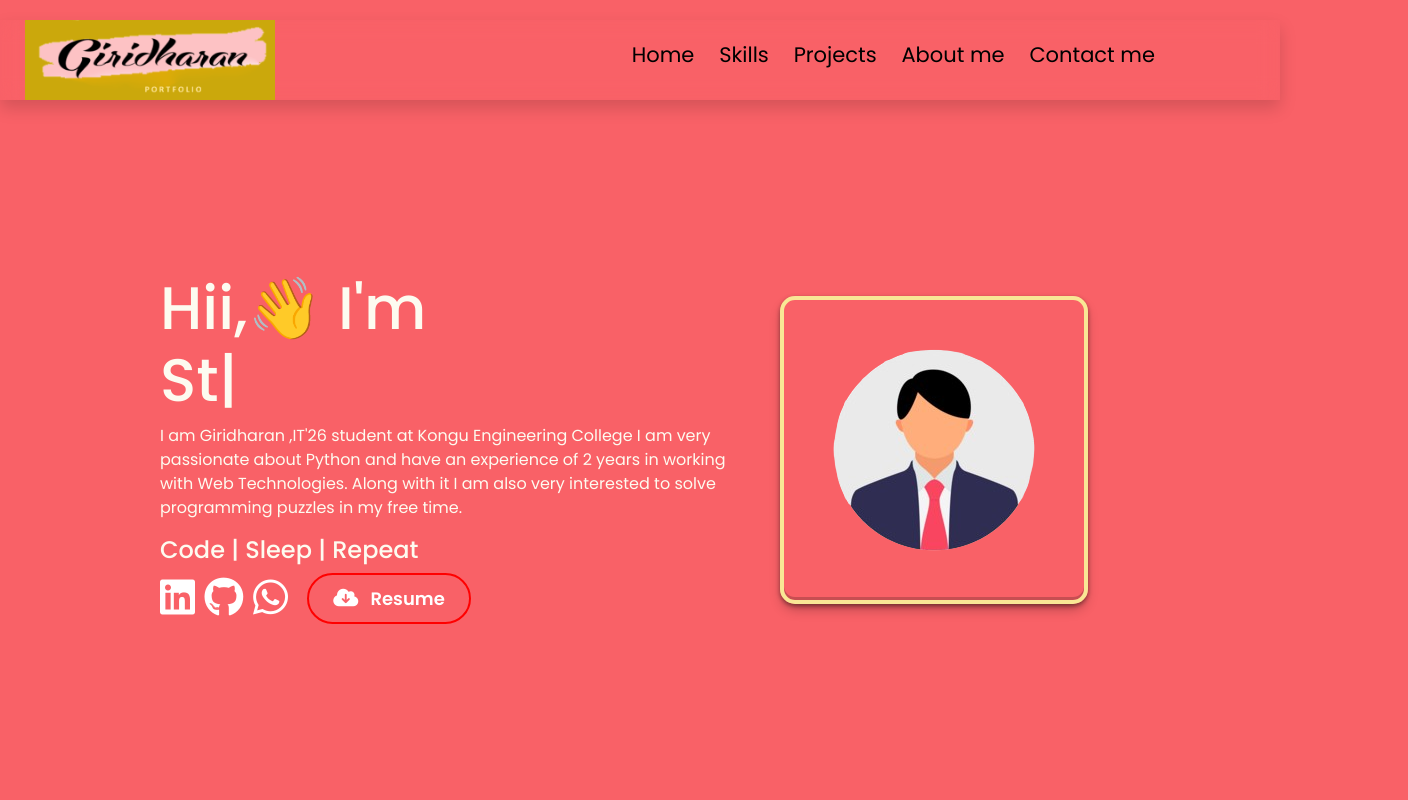
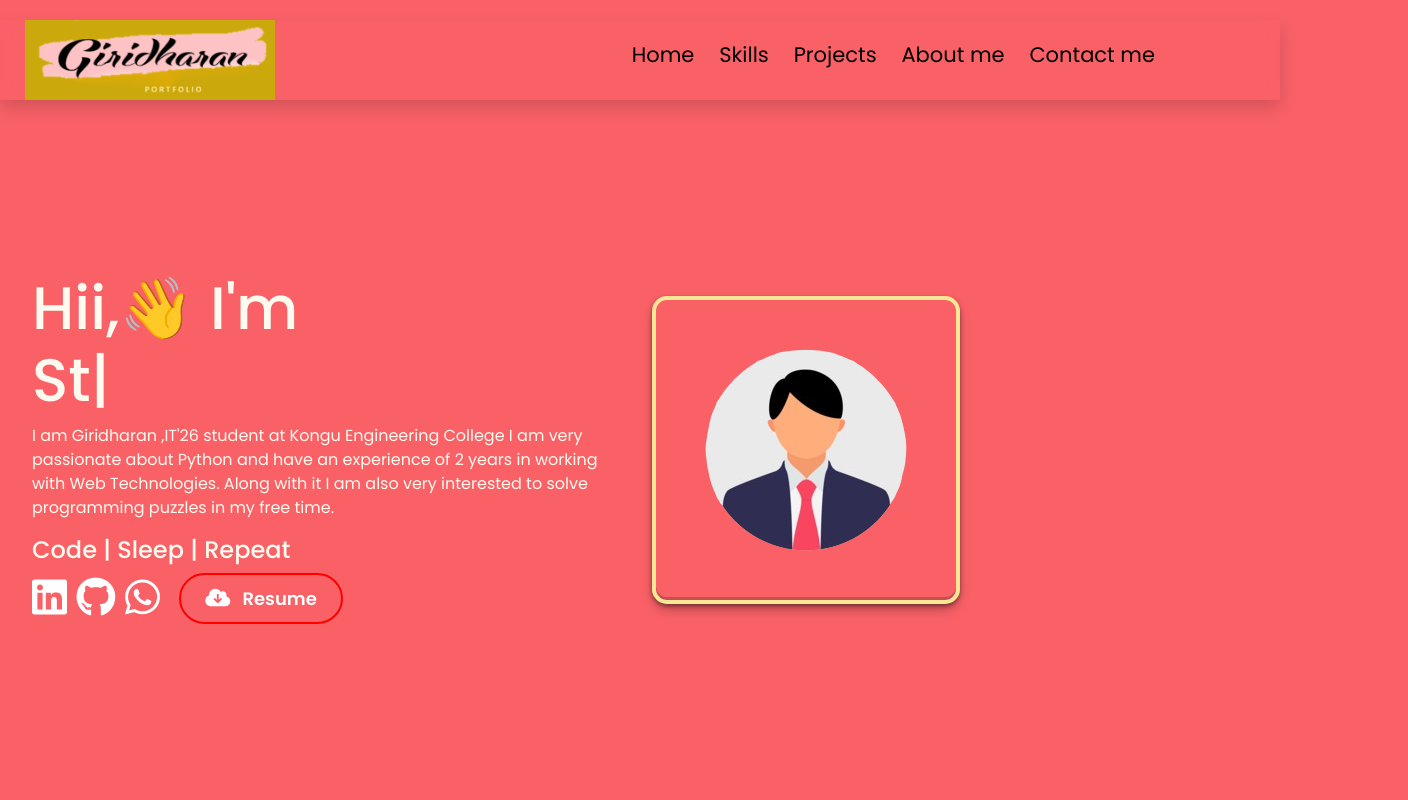
Before and after one commit to az1729/glass, a plain HTML site: page index.html in a window 1280 px wide. Shown: the top 800 px of the page, 1408 px wide, since content can reach past the window. Drawn offline with nearby package versions, Linux system fonts and the light colour scheme.

Commit message:
Update style.css

```diff
--- a/styles/style.css
+++ b/styles/style.css
@@ -51,9 +51,6 @@ body {
 
 /* ====================================================== */
 
-#home {
-    margin-left: 10%;
-}
 
 .home {
     width: 100%;
```
